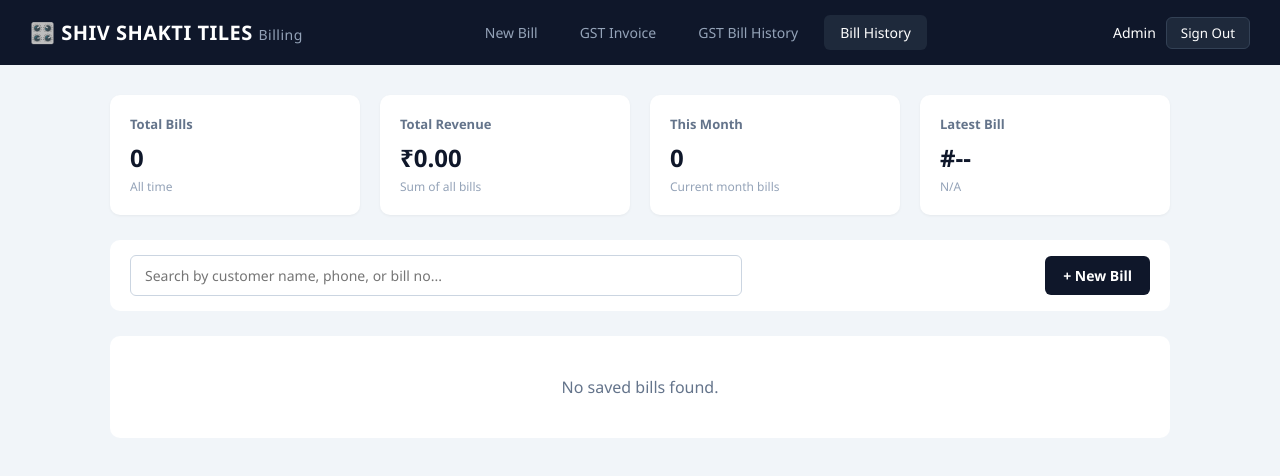
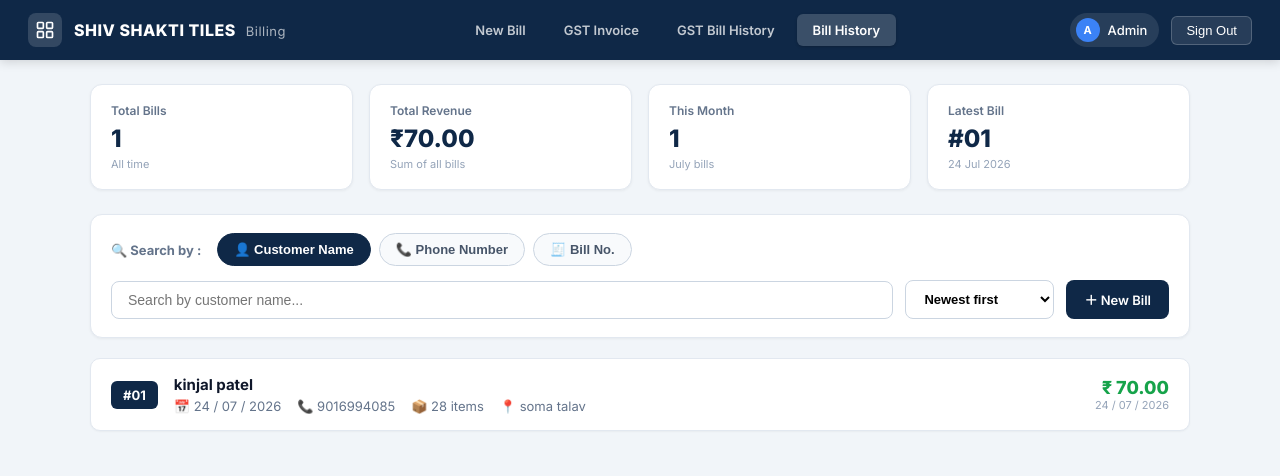
Before and after one commit to Vrund16/shiv-shakti-billing, a website: page public/history.html in a window 1280 px wide. Drawn offline with Linux system fonts and the light colour scheme.

Commit message:
Update history.html

```diff
--- a/public/history.html
+++ b/public/history.html
@@ -5,192 +5,211 @@
 <meta name="viewport" content="width=device-width, initial-scale=1.0">
 <title>Shiv Shakti Tiles – Bill History</title>
 <style>
-        * { box-sizing: border-box; margin: 0; padding: 0; font-family: 'Segoe UI', Tahoma, Geneva, Verdana, sans-serif; }
-        body { background-color: #f1f5f9; color: #1e293b; }
-        header { background-color: #0f172a; color: white; padding: 15px 30px; display: flex; justify-content: space-between; align-items: center; }
-        .logo-title { font-weight: bold; font-size: 20px; letter-spacing: 0.5px; }
-        nav { display: flex; gap: 10px; align-items: center; }
-        nav a { color: #94a3b8; text-decoration: none; padding: 8px 16px; border-radius: 6px; font-size: 14px; font-weight: 500; }
-        nav a.active { background-color: #1e293b; color: #ffffff; }
-        nav a:hover { color: white; }
-        .user-actions { display: flex; gap: 10px; align-items: center; margin-left: 20px; }
-        .btn-signout { background-color: #1e293b; border: 1px solid #334155; color: white; padding: 6px 14px; border-radius: 6px; cursor: pointer; }
+@import url('https://fonts.googleapis.com/css2?family=Inter:wght@400;500;600;700;800&display=swap');
 
-        .container { max-width: 1100px; margin: 30px auto; padding: 0 20px; }
+*{box-sizing:border-box;margin:0;padding:0;}
+body{font-family:'Inter',Arial,sans-serif;background:#f1f5f9;min-height:100vh;color:#0f172a;}
 
-        .stats-grid { display: grid; grid-template-columns: repeat(4, 1fr); gap: 20px; margin-bottom: 25px; }
-        .stat-card { background: white; padding: 20px; border-radius: 10px; box-shadow: 0 1px 3px rgba(0,0,0,0.05); }
-        .stat-title { font-size: 13px; color: #64748b; font-weight: 600; margin-bottom: 8px; }
-        .stat-value { font-size: 24px; font-weight: bold; color: #0f172a; }
-        .stat-sub { font-size: 12px; color: #94a3b8; margin-top: 4px; }
+/* ── Navigation Bar ── */
+.topnav{background:#0f2847;padding:0 28px;height:60px;display:flex;align-items:center;justify-content:space-between;position:sticky;top:0;z-index:100;box-shadow:0 2px 10px rgba(0,0,0,.15);}
+.nav-brand{display:flex;align-items:center;gap:12px;}
+.brand-logo{background:rgba(255,255,255,.15);width:34px;height:34px;border-radius:8px;display:flex;align-items:center;justify-content:center;color:#fff;}
+.nav-title{font-size:16px;font-weight:800;color:#fff;letter-spacing:.5px;}
+.nav-title span{font-weight:300;opacity:.65;font-size:13px;margin-left:6px;}
+.nav-links{display:flex;align-items:center;gap:6px;}
+.nav-link, .nav-link:visited{padding:8px 16px;border-radius:6px;font-size:13px;font-weight:600;color:rgba(255,255,255,.75)!important;text-decoration:none!important;transition:all .2s ease;}
+.nav-link:hover{background:rgba(255,255,255,.1);color:#fff!important;}
+.nav-link.active{background:rgba(255,255,255,.18);color:#fff!important;box-shadow:0 1px 3px rgba(0,0,0,.2);}
+.nav-user{display:flex;align-items:center;gap:12px;}
+.user-pill{display:flex;align-items:center;gap:8px;background:rgba(255,255,255,.1);padding:5px 12px 5px 6px;border-radius:20px;color:#fff;font-size:13px;font-weight:500;}
+.avatar{width:24px;height:24px;background:#3b82f6;border-radius:50%;display:flex;align-items:center;justify-content:center;font-size:11px;font-weight:700;}
+.btn-signout{background:rgba(255,255,255,.1);border:1px solid rgba(255,255,255,.2);color:#fff;padding:6px 14px;border-radius:6px;font-size:13px;font-weight:500;cursor:pointer;transition:background .2s;}
+.btn-signout:hover{background:rgba(255,255,255,.2);}
 
-        .search-card { background: white; padding: 15px 20px; border-radius: 10px; margin-bottom: 25px; display: flex; justify-content: space-between; align-items: center; }
-        .search-input { width: 60%; padding: 10px 14px; border: 1px solid #cbd5e1; border-radius: 6px; font-size: 14px; }
-        .btn-new-bill { background: #0f172a; color: white; padding: 10px 18px; border-radius: 6px; text-decoration: none; font-weight: 600; font-size: 14px; }
+/* ── Content Layout ── */
+.container{max-width:1140px;margin:24px auto;padding:0 20px;}
 
-        .bill-card { background: white; padding: 18px 24px; border-radius: 10px; margin-bottom: 15px; display: flex; justify-content: space-between; align-items: center; box-shadow: 0 1px 3px rgba(0,0,0,0.05); }
-        .bill-left { display: flex; align-items: center; gap: 15px; }
-        .bill-badge { background: #0f172a; color: white; padding: 8px 14px; border-radius: 6px; font-weight: bold; font-size: 16px; }
-        .customer-name { font-size: 17px; font-weight: bold; color: #0f172a; }
-        .bill-details { font-size: 13px; color: #64748b; margin-top: 4px; display: flex; gap: 12px; }
+/* ── Stats Row ── */
+.stats-grid{display:grid;grid-template-columns:repeat(auto-fit, minmax(220px, 1fr));gap:16px;margin-bottom:24px;}
+.stat-card{background:#fff;border-radius:12px;padding:18px 20px;box-shadow:0 1px 3px rgba(0,0,0,.05);border:1px solid #e2e8f0;}
+.stat-label{font-size:12px;font-weight:600;color:#64748b;margin-bottom:6px;}
+.stat-value{font-size:24px;font-weight:800;color:#0f2847;}
+.stat-sub{font-size:11px;color:#94a3b8;margin-top:4px;}
 
-        .bill-right { display: flex; align-items: center; gap: 20px; }
-        .bill-amount { font-size: 20px; font-weight: bold; color: #16a34a; text-align: right; }
-        .btn-action { padding: 7px 14px; border-radius: 6px; font-weight: 600; font-size: 13px; cursor: pointer; border: 1px solid transparent; }
-        .btn-edit { background-color: #f1f5f9; border-color: #cbd5e1; color: #334155; }
-        .btn-edit:hover { background-color: #e2e8f0; }
-        .btn-delete { background-color: #fef2f2; border-color: #fca5a5; color: #dc2626; }
-        .btn-delete:hover { background-color: #fee2e2; }
+/* ── Search & Filter Card ── */
+.filter-card{background:#fff;border-radius:12px;padding:18px 20px;margin-bottom:20px;box-shadow:0 1px 3px rgba(0,0,0,.05);border:1px solid #e2e8f0;display:flex;flex-direction:column;gap:14px;}
+.search-type-group{display:flex;align-items:center;gap:8px;}
+.type-btn{padding:8px 16px;border-radius:20px;font-size:13px;font-weight:600;border:1px solid #cbd5e1;background:#f8fafc;color:#475569;cursor:pointer;transition:all .15s;}
+.type-btn.active{background:#0f2847;color:#fff;border-color:#0f2847;}
+
+.search-row{display:flex;gap:12px;align-items:center;}
+.search-input-wrap{flex:1;position:relative;}
+.search-input{width:100%;padding:10px 16px;border:1.5px solid #cbd5e1;border-radius:8px;font-size:14px;outline:none;}
+.search-input:focus{border-color:#0f2847;}
+.sort-select{padding:10px 14px;border:1.5px solid #cbd5e1;border-radius:8px;font-size:13px;font-weight:600;background:#fff;outline:none;}
+.btn-new-bill{background:#0f2847;color:#fff;padding:10px 18px;border-radius:8px;font-weight:600;font-size:13px;text-decoration:none;display:inline-flex;align-items:center;gap:6px;}
+
+/* ── Bill Card List ── */
+.bill-list{display:flex;flex-direction:column;gap:12px;}
+.bill-item-card{background:#fff;border-radius:10px;padding:16px 20px;border:1px solid #e2e8f0;display:flex;align-items:center;justify-content:space-between;box-shadow:0 1px 2px rgba(0,0,0,.04);transition:transform .15s, box-shadow .15s;}
+.bill-item-card:hover{transform:translateY(-1px);box-shadow:0 4px 12px rgba(0,0,0,.06);}
+.bill-id-tag{background:#0f2847;color:#fff;font-weight:700;padding:6px 12px;border-radius:6px;font-size:13px;}
+.bill-meta{display:flex;align-items:center;gap:16px;font-size:13px;color:#64748b;margin-top:4px;}
+.bill-customer{font-size:15px;font-weight:700;color:#0f172a;}
+.bill-amount{font-size:18px;font-weight:800;color:#16a34a;text-align:right;}
+.bill-date-sub{font-size:11px;color:#94a3b8;text-align:right;}
 </style>
 </head>
 <body>
 
-    <header>
-        <div class="logo-title">🎛️ SHIV SHAKTI TILES <span style="font-size:14px; font-weight:normal; color:#94a3b8;">Billing</span></div>
-        <nav>
-            <a href="index.html">New Bill</a>
-            <a href="gst-bill.html">GST Invoice</a>
-            <a href="gst-history.html">GST Bill History</a>
-            <a href="history.html" class="active">Bill History</a>
+<nav class="topnav">
+  <div class="nav-brand">
+    <div class="brand-logo">
+      <svg width="20" height="20" viewBox="0 0 24 24" fill="none" stroke="currentColor" stroke-width="2"><rect x="3" y="3" width="7" height="7" rx="1"/><rect x="14" y="3" width="7" height="7" rx="1"/><rect x="14" y="14" width="7" height="7" rx="1"/><rect x="3" y="14" width="7" height="7" rx="1"/></svg>
+    </div>
+    <div class="nav-title">SHIV SHAKTI TILES <span>Billing</span></div>
+  </div>
+  <div class="nav-links">
+    <a href="index.html" class="nav-link">New Bill</a>
+    <a href="gst-bill.html" class="nav-link">GST Invoice</a>
+    <a href="gst-history.html" class="nav-link">GST Bill History</a>
+    <a href="history.html" class="nav-link active">Bill History</a>
+  </div>
+  <div class="nav-user">
+    <div class="user-pill"><span class="avatar">A</span> Admin</div>
+    <button class="btn-signout" onclick="location.href='index.html'">Sign Out</button>
+  </div>
 </nav>
-        <div class="user-actions">
-            <span style="font-size: 14px;">Admin</span>
-            <button class="btn-signout">Sign Out</button>
-        </div>
-    </header>
 
 <div class="container">
-        <!-- Stats Row -->
   <div class="stats-grid">
     <div class="stat-card">
-                <div class="stat-title">Total Bills</div>
-                <div class="stat-value" id="stat-total-bills">0</div>
+      <div class="stat-label">Total Bills</div>
+      <div class="stat-value" id="stat-total-bills">1</div>
       <div class="stat-sub">All time</div>
     </div>
     <div class="stat-card">
-                <div class="stat-title">Total Revenue</div>
-                <div class="stat-value" id="stat-total-revenue">₹0.00</div>
+      <div class="stat-label">Total Revenue</div>
+      <div class="stat-value" id="stat-total-rev">₹70.00</div>
       <div class="stat-sub">Sum of all bills</div>
     </div>
     <div class="stat-card">
-                <div class="stat-title">This Month</div>
-                <div class="stat-value" id="stat-this-month">0</div>
-                <div class="stat-sub">Current month bills</div>
+      <div class="stat-label">This Month</div>
+      <div class="stat-value" id="stat-month-bills">1</div>
+      <div class="stat-sub">July bills</div>
     </div>
     <div class="stat-card">
-                <div class="stat-title">Latest Bill</div>
-                <div class="stat-value" id="stat-latest-bill">#--</div>
-                <div class="stat-sub" id="stat-latest-date">N/A</div>
+      <div class="stat-label">Latest Bill</div>
+      <div class="stat-value" id="stat-latest-id">#01</div>
+      <div class="stat-sub" id="stat-latest-date">24 Jul 2026</div>
     </div>
   </div>
 
-        <!-- Search Bar -->
-        <div class="search-card">
-            <input type="text" id="search-input" class="search-input" placeholder="Search by customer name, phone, or bill no..." oninput="filterBills()">
-            <a href="index.html" class="btn-new-bill">+ New Bill</a>
+  <div class="filter-card">
+    <div class="search-type-group">
+      <span style="font-size:13px;font-weight:700;color:#64748b;margin-right:8px;">🔍 Search by :</span>
+      <button class="type-btn active" onclick="setSearchType('customer', this)">👤 Customer Name</button>
+      <button class="type-btn" onclick="setSearchType('phone', this)">📞 Phone Number</button>
+      <button class="type-btn" onclick="setSearchType('billNo', this)">🧾 Bill No.</button>
     </div>
 
-        <!-- Bill History List -->
-        <div id="bills-list-container">
-            <!-- Dynamic Bills Rendered Here -->
+    <div class="search-row">
+      <div class="search-input-wrap">
+        <input type="text" id="main-search-input" class="search-input" placeholder="Search by customer name..." oninput="applyFilters()">
+      </div>
+      <select class="sort-select" id="sort-select" onchange="applyFilters()">
+        <option value="newest">Newest first</option>
+        <option value="oldest">Oldest first</option>
+        <option value="highest">Highest amount</option>
+      </select>
+      <a href="index.html" class="btn-new-bill">＋ New Bill</a>
+    </div>
+  </div>
+
+  <div class="bill-list" id="bill-cards-container">
+    <!-- Rendered dynamically -->
   </div>
 </div>
 
 <script>
-        document.addEventListener("DOMContentLoaded", () => {
-            renderBills();
-        });
+let searchType = 'customer';
+let billsData = [
+  {
+    billNo: '01',
+    customerName: 'kinjal patel',
+    date: '24 / 07 / 2026',
+    phone: '9016994085',
+    itemsCount: 28,
+    address: 'soma talav',
+    amount: 70.00
+  }
+];
 
-        function getBills() {
-            return JSON.parse(localStorage.getItem("bills")) || [];
+function setSearchType(type, btn) {
+  searchType = type;
+  document.querySelectorAll('.type-btn').forEach(b => b.classList.remove('active'));
+  btn.classList.add('active');
+  const input = document.getElementById('main-search-input');
+  input.placeholder = `Search by ${type === 'customer' ? 'customer name' : type === 'phone' ? 'phone number' : 'bill number'}...`;
+  applyFilters();
 }
 
-        function renderBills(filteredBills = null) {
-            const bills = filteredBills || getBills();
-            const container = document.getElementById("bills-list-container");
+function renderBills(list) {
+  const container = document.getElementById('bill-cards-container');
+  container.innerHTML = '';
 
-            updateStats();
-
-            if (bills.length === 0) {
-                container.innerHTML = `<div style="background:white; padding:40px; text-align:center; border-radius:10px; color:#64748b;">No saved bills found.</div>`;
+  if (!list || list.length === 0) {
+    container.innerHTML = `<div style="text-align:center;padding:40px;color:#64748b;background:#fff;border-radius:10px;">No matching bills found.</div>`;
     return;
   }
 
-            container.innerHTML = bills.map(bill => `
-                <div class="bill-card" id="bill-${bill.id}">
-                    <div class="bill-left">
-                        <div class="bill-badge">#${String(bill.billNo).padStart(2, '0')}</div>
+  list.forEach(b => {
+    const card = document.createElement('div');
+    card.className = 'bill-item-card';
+    card.innerHTML = `
+      <div style="display:flex;align-items:center;gap:16px;">
+        <div class="bill-id-tag">#${b.billNo}</div>
         <div>
-                            <div class="customer-name">${bill.customerName || 'Customer'}</div>
-                            <div class="bill-details">
-                                <span>📅 ${bill.date || 'N/A'}</span>
-                                <span>📞 ${bill.phone || 'N/A'}</span>
-                                <span>📦 ${bill.items ? bill.items.length : 0} items</span>
-                                <span>📍 ${bill.address || 'N/A'}</span>
+          <div class="bill-customer">${esc(b.customerName)}</div>
+          <div class="bill-meta">
+            <span>📅 ${b.date}</span>
+            <span>📞 ${b.phone}</span>
+            <span>📦 ${b.itemsCount} items</span>
+            <span>📍 ${esc(b.address)}</span>
           </div>
         </div>
       </div>
-                    <div class="bill-right">
       <div>
-                            <div class="bill-amount">₹${parseFloat(bill.totalAmount || 0).toFixed(2)}</div>
-                            <div style="font-size:11px; color:#94a3b8; text-align:right;">${bill.date || ''}</div>
+        <div class="bill-amount">₹ ${b.amount.toFixed(2)}</div>
+        <div class="bill-date-sub">${b.date}</div>
       </div>
-                        <!-- EDIT & DELETE BUTTONS RESTORED HERE -->
-                        <div style="display:flex; gap:8px;">
-                            <button class="btn-action btn-edit" onclick="editBill('${bill.id}')">✏️ Edit</button>
-                            <button class="btn-action btn-delete" onclick="deleteBill('${bill.id}')">🗑️ Delete</button>
-                        </div>
-                    </div>
-                </div>
-            `).join('');
+    `;
+    container.appendChild(card);
+  });
 }
 
-        function updateStats() {
-            const bills = getBills();
-            const totalRevenue = bills.reduce((sum, b) => sum + (parseFloat(b.totalAmount) || 0), 0);
+function applyFilters() {
+  const query = document.getElementById('main-search-input').value.toLowerCase();
+  const sort = document.getElementById('sort-select').value;
 
-            document.getElementById("stat-total-bills").textContent = bills.length;
-            document.getElementById("stat-total-revenue").textContent = `₹${totalRevenue.toFixed(2)}`;
-            document.getElementById("stat-this-month").textContent = bills.length;
+  let filtered = billsData.filter(b => {
+    if (searchType === 'customer') return b.customerName.toLowerCase().includes(query);
+    if (searchType === 'phone') return b.phone.includes(query);
+    if (searchType === 'billNo') return b.billNo.toLowerCase().includes(query);
+    return true;
+  });
 
-            if (bills.length > 0) {
-                const latest = bills[bills.length - 1];
-                document.getElementById("stat-latest-bill").textContent = `#${String(latest.billNo).padStart(2, '0')}`;
-                document.getElementById("stat-latest-date").textContent = latest.date || '';
-            } else {
-                document.getElementById("stat-latest-bill").textContent = "#--";
-                document.getElementById("stat-latest-date").textContent = "N/A";
-            }
-        }
+  if (sort === 'newest') filtered.reverse();
+  else if (sort === 'highest') filtered.sort((a,b) => b.amount - a.amount);
 
-        function filterBills() {
-            const query = document.getElementById("search-input").value.toLowerCase();
-            const bills = getBills();
-            const filtered = bills.filter(b =>
-                (b.customerName && b.customerName.toLowerCase().includes(query)) ||
-                (b.phone && b.phone.includes(query)) ||
-                (b.billNo && String(b.billNo).includes(query))
-            );
   renderBills(filtered);
 }
 
-        function deleteBill(id) {
-            if (confirm("Are you sure you want to delete this bill?")) {
-                let bills = getBills();
-                bills = bills.filter(b => String(b.id) !== String(id));
-                localStorage.setItem("bills", JSON.stringify(bills));
-                renderBills();
-            }
-        }
+function esc(s){ return String(s||'').replace(/"/g,'&quot;'); }
 
-        function editBill(id) {
-            const bills = getBills();
-            const billToEdit = bills.find(b => String(b.id) === String(id));
-            if (billToEdit) {
-                localStorage.setItem("edit_bill_data", JSON.stringify(billToEdit));
-                window.location.href = `index.html?edit=${id}`;
-            }
-        }
+window.addEventListener('DOMContentLoaded', () => {
+  renderBills(billsData);
+});
 </script>
 </body>
 </html>
```
Lines whose indentation alone changed are shown as unchanged.
